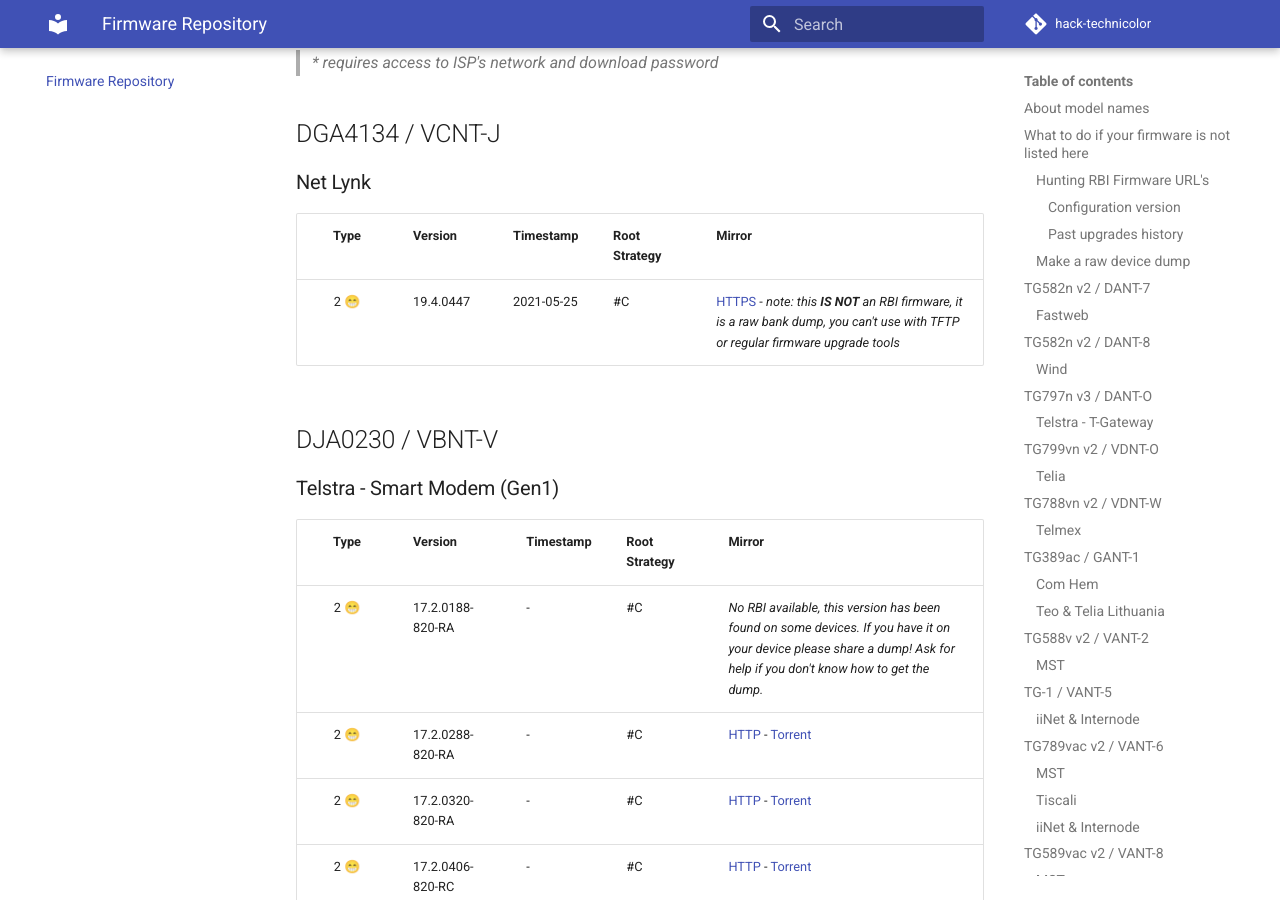
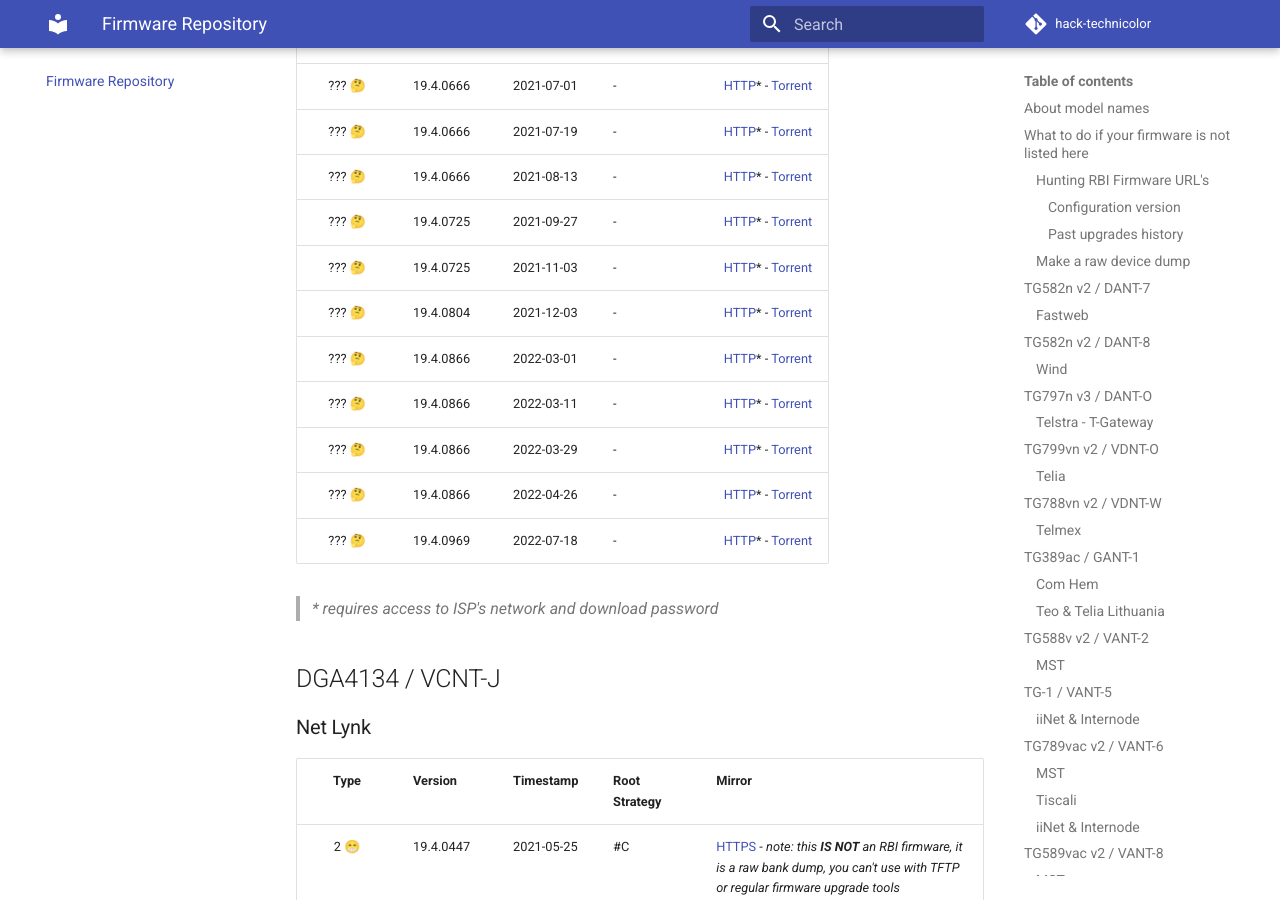
Before and after one commit to hack-technicolor/hack-technicolor, an MkDocs documentation site: the page built from docs/Repository.md, in a window 1280 px wide and 900 px high, scrolled down 20614 px. Built offline with MkDocs 1.6.1 and Material for MkDocs 9.7.7, drawn with Linux system fonts in a browser that asks for light colours; comment, search, counter and statistics services are not loaded; some of the changed text lies outside the part shown.

Commit message:
Add Firmwares for DGA4130, DGA4131, DGA4132 (#252)
* Add Firmwares for DGA4130, DGA4131 and DGA4132

* Fix Typo

```diff
--- a/docs/Repository.md
+++ b/docs/Repository.md
@@ -458,6 +458,11 @@
 | ??? 🤔 | 19.4.0666          | 2021-08-13 | -             | [HTTP](https://fw.regman-tl.interbusiness.it:11443/Firmware/TR069/AGThomson/AGTEF_2.3.2_CLOSED.rbi)* - [Torrent](https://github.com/kevdagoat/hack-technicolor/blob/master/torrents/vbnt-k/AGTEF_2.3.2_CLOSED.rbi.torrent?raw=true) |
 | ??? 🤔 | 19.4.0725          | 2021-09-27 | -             | [HTTP](https://fw.regman-tl.interbusiness.it:11443/Firmware/TR069/AGThomson/AGTEF_2.3.3_001_CLOSED.rbi)* - [Torrent](https://github.com/kevdagoat/hack-technicolor/blob/master/torrents/vbnt-k/AGTEF_2.3.3_001_CLOSED.rbi.torrent?raw=true) |
 | ??? 🤔 | 19.4.0725          | 2021-11-03 | -             | [HTTP](https://fw.regman-tl.interbusiness.it:11443/Firmware/TR069/AGThomson/AGTEF_2.3.3_CLOSED.rbi)* - [Torrent](https://github.com/kevdagoat/hack-technicolor/blob/master/torrents/vbnt-k/AGTEF_2.3.3_CLOSED.rbi.torrent?raw=true) |
+| ??? 🤔 | 19.4.0804          | 2021-12-03 | -             | [HTTP](https://fw.regman-tl.interbusiness.it:11443/Firmware/TR069/AGThomson/AGTEF_2.3.4_001_CLOSED.rbi)* - [Torrent](https://github.com/kevdagoat/hack-technicolor/blob/master/torrents/vbnt-k/AGTEF_2.3.4_001_CLOSED.rbi.torrent?raw=true) |
+| ??? 🤔 | 19.4.0866          | 2022-03-11 | -             | [HTTP](https://fw.regman-tl.interbusiness.it:11443/Firmware/TR069/AGThomson/AGTEF_2.3.4_003_CLOSED.rbi)* - [Torrent](https://github.com/kevdagoat/hack-technicolor/blob/master/torrents/vbnt-k/AGTEF_2.3.4_003_CLOSED.rbi.torrent?raw=true) |
+| ??? 🤔 | 19.4.0866          | 2022-04-04 | -             | [HTTP](https://fw.regman-tl.interbusiness.it:11443/Firmware/TR069/AGThomson/AGTEF_2.3.4_004_CLOSED.rbi)* - [Torrent](https://github.com/kevdagoat/hack-technicolor/blob/master/torrents/vbnt-k/AGTEF_2.3.4_004_CLOSED.rbi.torrent?raw=true) |
+| ??? 🤔 | 19.4.0866          | 2022-04-28 | -             | [HTTP](https://fw.regman-tl.interbusiness.it:11443/Firmware/TR069/AGThomson/AGTEF_2.3.4_CLOSED.rbi)* - [Torrent](https://github.com/kevdagoat/hack-technicolor/blob/master/torrents/vbnt-k/AGTEF_2.3.4_CLOSED.rbi.torrent?raw=true) |
+| ??? 🤔 | 19.4.0969          | 2022-07-18 | -             | [HTTP](https://fw.regman-tl.interbusiness.it:11443/Firmware/TR069/AGThomson/AGTEF_2.3.5_001_CLOSED.rbi)* - [Torrent](https://github.com/kevdagoat/hack-technicolor/blob/master/torrents/vbnt-k/AGTEF_2.3.5_001_CLOSED.rbi.torrent?raw=true) |
 
 > *\* requires access to ISP's network and download password*
 
@@ -478,6 +483,7 @@
 | 2 😁   | 17.2.0412_FW_248   | 2018-12-15 | #B #C         | [HTTP](http://59.0.121.191:8080/ACS-server/file/17.2.0412_FW_248_DGA4131.rbi)* - [Torrent](https://github.com/hack-technicolor/hack-technicolor/blob/master/torrents/vbnt-o/17.2.0412_FW_248_DGA4131.rbi.torrent?raw=true) |
 | 2 😁   | 18.3.n.0439_FW_258 | 2020-01-21 | #C            | [HTTP](http://59.0.121.191:8080/ACS-server/file/18.3.n.0439_FW_258_DGA4131.rbi)* - [Torrent](https://github.com/hack-technicolor/hack-technicolor/blob/master/torrents/vbnt-o/18.3.n.0439_FW_258_DGA4131.rbi.torrent?raw=true) |
 | 2 😁   | 18.3.n.0462_FW_261 | 2020-07-17 | #C            | [HTTP](http://59.0.121.191:8080/ACS-server/file/18.3.n.0462_FW_261_DGA4131.rbi)* - [Torrent](https://github.com/hack-technicolor/hack-technicolor/blob/master/torrents/vbnt-o/18.3.n.0462_FW_261_DGA4131.rbi.torrent?raw=true) |
+| ??? 🤔 | 18.3.n.0482_FW_264 | 2021-11-12 | -             | [HTTP](http://59.0.121.191:8080/ACS-server/file/18.3.n.0482_FW_264_DGA4131.rbi)* - [Torrent](https://github.com/hack-technicolor/hack-technicolor/blob/master/torrents/vbnt-o/18.3.n.0482_FW_264_DGA4131.rbi.torrent?raw=true) |
 
 > *\* requires access to ISP's network*
 
@@ -543,6 +549,12 @@
 | ??? 🤔 | 19.4.0666          | 2021-08-13 | -             | [HTTP](https://fw.regman-tl.interbusiness.it:11443/Firmware/TR069/AGThomson/AGTHP_2.3.2_CLOSED.rbi)* - [Torrent](https://github.com/kevdagoat/hack-technicolor/blob/master/torrents/vbnt-s/AGTHP_2.3.2_CLOSED.rbi.torrent?raw=true) |
 | ??? 🤔 | 19.4.0725          | 2021-09-27 | -             | [HTTP](https://fw.regman-tl.interbusiness.it:11443/Firmware/TR069/AGThomson/AGTHP_2.3.3_001_CLOSED.rbi)* - [Torrent](https://github.com/kevdagoat/hack-technicolor/blob/master/torrents/vbnt-s/AGTHP_2.3.3_001_CLOSED.rbi.torrent?raw=true) |
 | ??? 🤔 | 19.4.0725          | 2021-11-03 | -             | [HTTP](https://fw.regman-tl.interbusiness.it:11443/Firmware/TR069/AGThomson/AGTHP_2.3.3_CLOSED.rbi)* - [Torrent](https://github.com/kevdagoat/hack-technicolor/blob/master/torrents/vbnt-s/AGTHP_2.3.3_CLOSED.rbi.torrent?raw=true) |
+| ??? 🤔 | 19.4.0804          | 2021-12-03 | -             | [HTTP](https://fw.regman-tl.interbusiness.it:11443/Firmware/TR069/AGThomson/AGTHP_2.3.4_001_CLOSED.rbi)* - [Torrent](https://github.com/kevdagoat/hack-technicolor/blob/master/torrents/vbnt-k/AGTHP_2.3.4_001_CLOSED.rbi.torrent?raw=true) |
+| ??? 🤔 | 19.4.0866          | 2022-03-01 | -             | [HTTP](https://fw.regman-tl.interbusiness.it:11443/Firmware/TR069/AGThomson/AGTHP_2.3.4_002_CLOSED.rbi)* - [Torrent](https://github.com/kevdagoat/hack-technicolor/blob/master/torrents/vbnt-k/AGTHP_2.3.4_002_CLOSED.rbi.torrent?raw=true) |
+| ??? 🤔 | 19.4.0866          | 2022-03-11 | -             | [HTTP](https://fw.regman-tl.interbusiness.it:11443/Firmware/TR069/AGThomson/AGTHP_2.3.4_003_CLOSED.rbi)* - [Torrent](https://github.com/kevdagoat/hack-technicolor/blob/master/torrents/vbnt-k/AGTHP_2.3.4_003_CLOSED.rbi.torrent?raw=true) |
+| ??? 🤔 | 19.4.0866          | 2022-03-29 | -             | [HTTP](https://fw.regman-tl.interbusiness.it:11443/Firmware/TR069/AGThomson/AGTHP_2.3.4_004_CLOSED.rbi)* - [Torrent](https://github.com/kevdagoat/hack-technicolor/blob/master/torrents/vbnt-k/AGTHP_2.3.4_004_CLOSED.rbi.torrent?raw=true) |
+| ??? 🤔 | 19.4.0866          | 2022-04-26 | -             | [HTTP](https://fw.regman-tl.interbusiness.it:11443/Firmware/TR069/AGThomson/AGTHP_2.3.4_CLOSED.rbi)* - [Torrent](https://github.com/kevdagoat/hack-technicolor/blob/master/torrents/vbnt-k/AGTHP_2.3.4_CLOSED.rbi.torrent?raw=true) |
+| ??? 🤔 | 19.4.0969          | 2022-07-18 | -             | [HTTP](https://fw.regman-tl.interbusiness.it:11443/Firmware/TR069/AGThomson/AGTHP_2.3.5_001_CLOSED.rbi)* - [Torrent](https://github.com/kevdagoat/hack-technicolor/blob/master/torrents/vbnt-k/AGTHP_2.3.5_001_CLOSED.rbi.torrent?raw=true) |
 
 > *\* requires access to ISP's network and download password*
 
```
Also changed, not shown: 12 other files.
